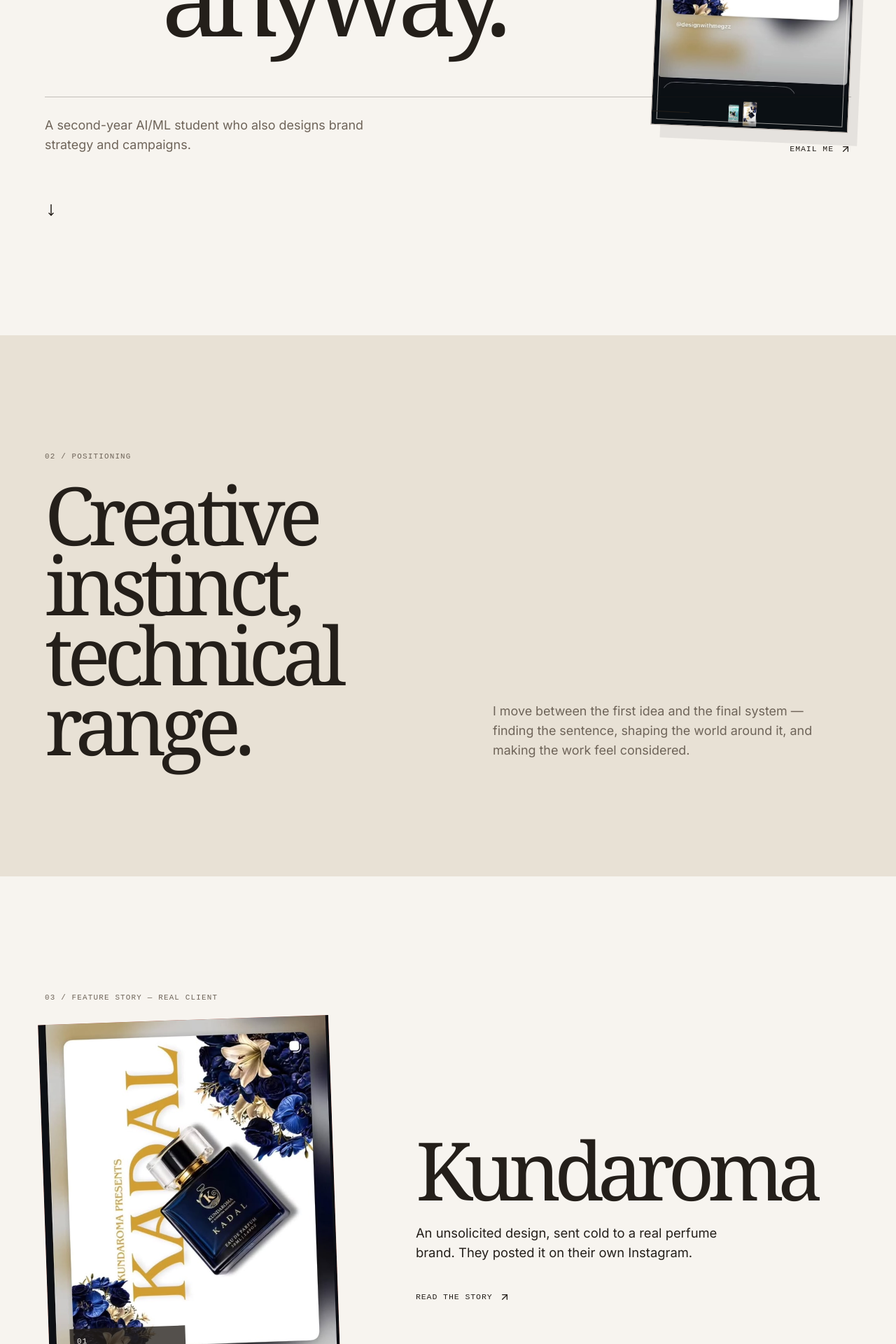
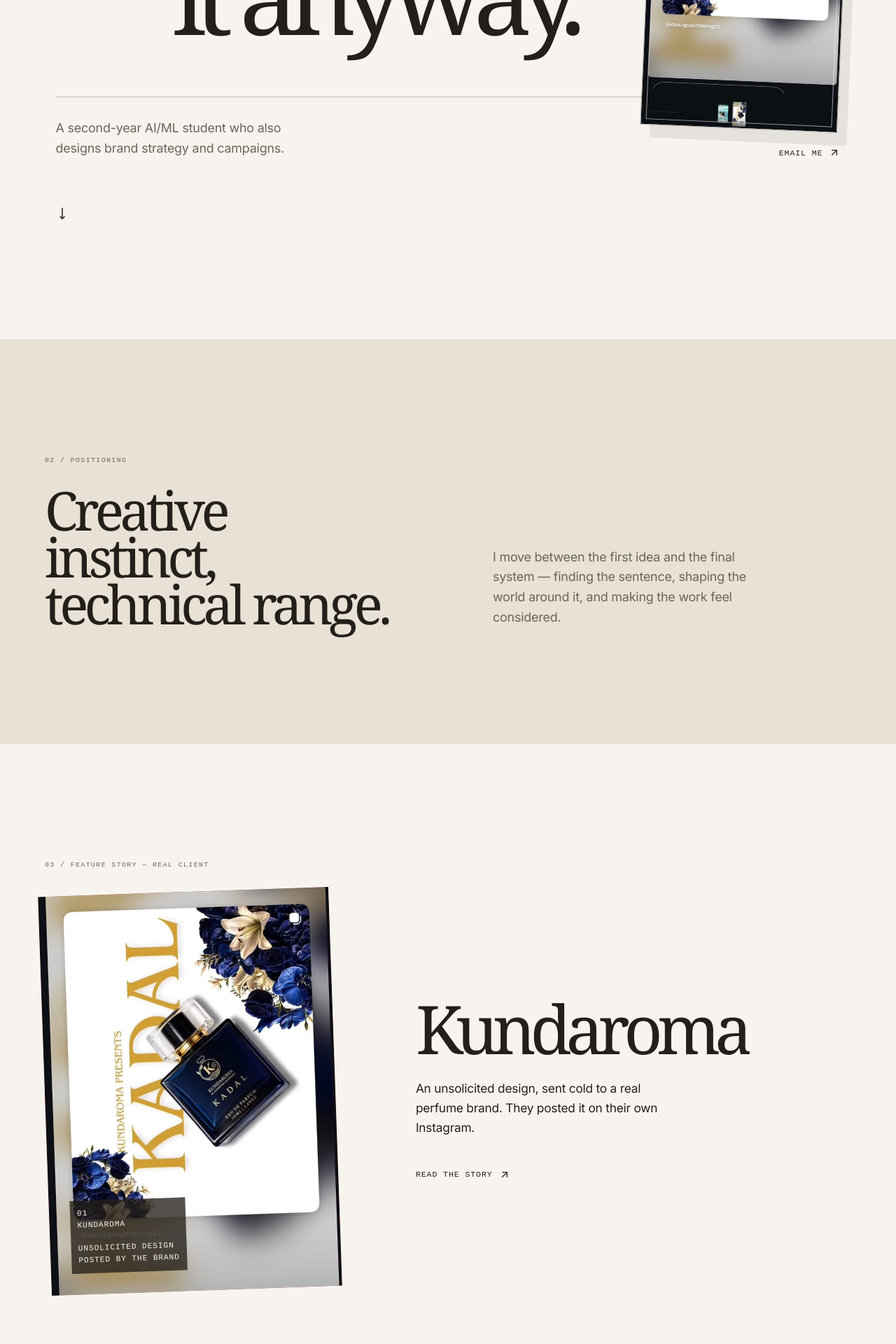
Before and after one commit to Nareshm03/meghana-portfolio_, a Next.js app: page / in a window 1280 px wide. Shown: the part 580-2500 px from the top of the page at 70% size. Built offline with nearby package versions, Linux system fonts and the light colour scheme.

Commit message:
Update editorial home section and synchronize dependencies
Replit-Commit-Author: Agent

```diff
--- a/components/sections/editorial-home.tsx
+++ b/components/sections/editorial-home.tsx
@@ -72,26 +72,32 @@ const Inner = styled.div`
 `;
 
 const Eyebrow = styled.p`
-  margin: 0 0 24px;
+  margin: 0 0 30px;
   color: #6e6459;
-  font: 500 0.68rem/1.4 ui-monospace, monospace;
-  letter-spacing: 0.11em;
+  font: 500 0.62rem/1.5 ui-monospace, monospace;
+  letter-spacing: 0.14em;
   text-transform: uppercase;
 `;
 
-const Huge = styled.h2`
-  max-width: 980px;
+const Huge = styled.h2<{ $gesture?: "position" | "archive" | "range" }>`
+  max-width: ${({ $gesture }) => ($gesture === "archive" ? "720px" : "980px")};
   margin: 0;
-  font: 400 clamp(3.2rem, 9vw, 9.5rem)/0.87 Georgia, serif;
-  letter-spacing: -0.075em;
+  font: 400 ${({ $gesture }) => $gesture === "position"
+    ? "clamp(3.5rem, 8vw, 8.5rem)"
+    : $gesture === "range"
+      ? "clamp(3rem, 6.8vw, 7.2rem)"
+      : "clamp(2.8rem, 6vw, 6.6rem)"}/.87 Georgia, serif;
+  letter-spacing: ${({ $gesture }) => ($gesture === "archive" ? "-0.06em" : "-0.075em")};
+  text-wrap: balance;
 `;
 
 const Body = styled.p`
-  max-width: 480px;
+  max-width: 33ch;
   margin: 0;
   color: #6e6459;
   font-size: clamp(1rem, 1.4vw, 1.2rem);
-  line-height: 1.55;
+  line-height: 1.6;
+  letter-spacing: -0.012em;
 `;
 
 const ArrowLink = styled(Link)`
@@ -140,10 +146,11 @@ const HeroEdition = styled.span`
 const HeroTitle = styled.h1`
   position: relative;
   z-index: 2;
-  max-width: 1100px;
+  max-width: 980px;
   margin: 0;
-  font: 400 clamp(4rem, 11.8vw, 11rem)/0.77 Georgia, serif;
-  letter-spacing: -0.095em;
+  font: 400 clamp(4rem, 11.8vw, 11rem)/0.74 Georgia, serif;
+  letter-spacing: -0.1em;
+  text-wrap: balance;
   span { display: block; }
   span:first-child { margin-left: clamp(0px, 3vw, 42px); }
   span:last-child { margin-left: clamp(34px, 13vw, 180px); }
@@ -263,7 +270,7 @@ const HeroNote = styled.div`
   justify-content: space-between;
   align-items: end;
   margin-top: -18px;
-  padding-top: 26px;
+  padding-top: 30px;
   border-top: 1px solid rgba(36,31,26,.25);
   gap: 32px;
   @media (max-width: 700px) { display: block; margin-top: 48px; }
@@ -316,8 +323,20 @@ const VisualLabel = styled.div`
 `;
 
 const FeatureCopy = styled.div`
-  h2 { margin: 0 0 28px; font: 400 clamp(4rem, 9vw, 8.5rem)/.82 Georgia, serif; letter-spacing: -.08em; }
-  p { max-width: 440px; margin: 0 0 36px; font-size: 1.15rem; line-height: 1.55; }
+  h2 {
+    max-width: 9ch;
+    margin: 0 0 34px;
+    font: 400 clamp(3.5rem, 7.5vw, 7.8rem)/.78 Georgia, serif;
+    letter-spacing: -.085em;
+    text-wrap: balance;
+  }
+  p {
+    max-width: 34ch;
+    margin: 0 0 40px;
+    font-size: 1.08rem;
+    line-height: 1.62;
+    letter-spacing: -.012em;
+  }
 `;
 
 const StoryGrid = styled.div`
@@ -334,8 +353,8 @@ const Beat = styled.div`
   padding: 22px 16px 20px 0;
   border-right: 1px solid currentColor;
   &:last-child { border-right: 0; }
-  h3 { margin: 45px 0 12px; font: 400 2rem/.95 Georgia, serif; letter-spacing: -.05em; }
-  p { margin: 0; font-size: .85rem; line-height: 1.5; opacity: .7; }
+  h3 { margin: 52px 0 14px; font: 400 clamp(1.7rem, 2.6vw, 2.5rem)/.9 Georgia, serif; letter-spacing: -.06em; text-wrap: balance; }
+  p { max-width: 18ch; margin: 0; font-size: .78rem; line-height: 1.55; letter-spacing: .005em; opacity: .7; }
   @media (max-width: 800px) { &:nth-child(2) { border-right: 0; } }
 `;
 
@@ -360,7 +379,8 @@ const VelouraTopline = styled.div`
 const VelouraMark = styled.h2`
   margin: 0;
   font: 400 clamp(4.5rem, 14vw, 13rem)/.75 Georgia, serif;
-  letter-spacing: -.1em;
+  letter-spacing: -.12em;
+  text-wrap: nowrap;
   color: #e9e0d1;
 `;
 
@@ -390,19 +410,20 @@ const VelouraIntro = styled.div`
 const VelouraClaim = styled.h3`
   position: relative;
   z-index: 1;
-  max-width: 900px;
+  max-width: 8ch;
   margin: 0;
   color: #edb79e;
   font: 400 clamp(5rem, 12vw, 12rem)/.76 Georgia, serif;
   letter-spacing: -.1em;
+  text-wrap: balance;
 `;
 
 const ClaimNote = styled.p`
-  max-width: 250px;
+  max-width: 25ch;
   margin: 0 0 10px auto;
   color: rgba(233,224,209,.72);
-  font: 500 .7rem/1.55 ui-monospace, monospace;
-  letter-spacing: .05em;
+  font: 500 .62rem/1.65 ui-monospace, monospace;
+  letter-spacing: .075em;
   text-transform: uppercase;
   @media (max-width: 700px) { margin: 32px 0 0; }
 `;
@@ -557,6 +578,7 @@ const ArchivePlateTitle = styled.span`
   max-width: 220px;
   font: 400 clamp(2rem, 4vw, 4rem)/.85 Georgia, serif;
   letter-spacing: -.08em;
+  text-wrap: balance;
 `;
 
 const ArchivePlateNote = styled.span`
@@ -595,8 +617,9 @@ const ArchiveRow = styled.button<{ $active: boolean }>`
   &:hover small, &:focus-visible small, &[data-active="true"] small { opacity: 1; }
   strong {
     display: block;
-    font: 400 clamp(1.8rem, 3.5vw, 3.6rem)/.9 Georgia, serif;
-    letter-spacing: -.05em;
+    font: 400 clamp(1.7rem, 3.2vw, 3.35rem)/.88 Georgia, serif;
+    letter-spacing: -.06em;
+    text-wrap: balance;
     transition: transform 280ms cubic-bezier(.16,1,.3,1);
   }
   small {
@@ -625,8 +648,8 @@ const TechItem = styled.article`
   padding-top: 22px;
   border-top: 1px solid rgba(247,244,239,.35);
   & + & { margin-top: 90px; }
-  h3 { margin: 38px 0 18px; font: 400 clamp(2.8rem, 5vw, 5.5rem)/.85 Georgia, serif; letter-spacing: -.07em; }
-  p { max-width: 420px; color: rgba(247,244,239,.7); line-height: 1.55; }
+  h3 { max-width: 10ch; margin: 38px 0 18px; font: 400 clamp(2.6rem, 4.5vw, 5rem)/.84 Georgia, serif; letter-spacing: -.075em; text-wrap: balance; }
+  p { max-width: 34ch; color: rgba(247,244,239,.7); line-height: 1.62; letter-spacing: -.01em; }
   a { display: inline-flex; margin-top: 22px; color: inherit; }
 `;
 
@@ -640,10 +663,11 @@ const NotebookVisual = styled.div<{ $alt?: boolean }>`
 `;
 
 const Quote = styled.blockquote`
-  max-width: 900px;
+  max-width: 780px;
   margin: 0;
-  font: 400 clamp(3rem, 7vw, 7.2rem)/.9 Georgia, serif;
-  letter-spacing: -.075em;
+  font: 400 clamp(2.7rem, 6.2vw, 6.5rem)/.9 Georgia, serif;
+  letter-spacing: -.08em;
+  text-wrap: balance;
   p { margin: 0; }
   footer { margin-top: 36px; font: 500 .68rem ui-monospace, monospace; letter-spacing: .1em; text-transform: uppercase; opacity: .65; }
 `;
@@ -653,10 +677,10 @@ const Credits = styled.div`
   grid-template-columns: 1fr 1.4fr;
   gap: 10vw;
   @media (max-width: 700px) { display: block; }
-  h2 { margin: 0; font: 400 clamp(3rem, 7vw, 7rem)/.85 Georgia, serif; letter-spacing: -.08em; }
+  h2 { max-width: 8ch; margin: 0; font: 400 clamp(3rem, 6vw, 6.2rem)/.84 Georgia, serif; letter-spacing: -.085em; text-wrap: balance; }
   dl { margin: 0; }
   dt { margin-top: 20px; font: 500 .65rem ui-monospace, monospace; letter-spacing: .09em; text-transform: uppercase; color: #6e6459; }
-  dd { margin: 7px 0 0; font-size: 1.1rem; line-height: 1.5; }
+  dd { max-width: 31ch; margin: 7px 0 0; font-size: 1.02rem; line-height: 1.58; letter-spacing: -.01em; }
 `;
 
 const CreditsList = styled.dl`
@@ -669,7 +693,7 @@ const Contact = styled(Scene)`
   align-items: end;
   background: #241f1a;
   color: #f7f4ef;
-  h2 { max-width: 900px; margin: 0 0 55px; font: 400 clamp(4.5rem, 12vw, 12rem)/.78 Georgia, serif; letter-spacing: -.09em; }
+  h2 { max-width: 9ch; margin: 0 0 55px; font: 400 clamp(4.2rem, 11vw, 11rem)/.76 Georgia, serif; letter-spacing: -.1em; text-wrap: balance; }
   a { color: inherit; }
 `;
 
```
Also changed, not shown: package.json (+13 -13 lines), 2 other files (tests, documents, lock files or other folders).
